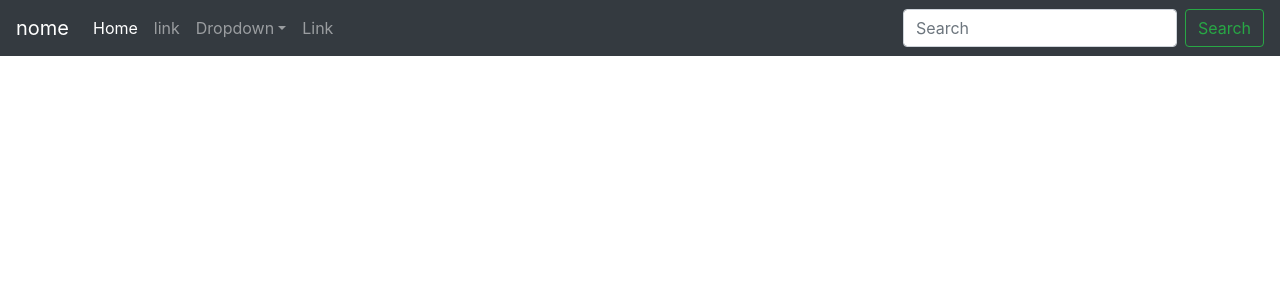
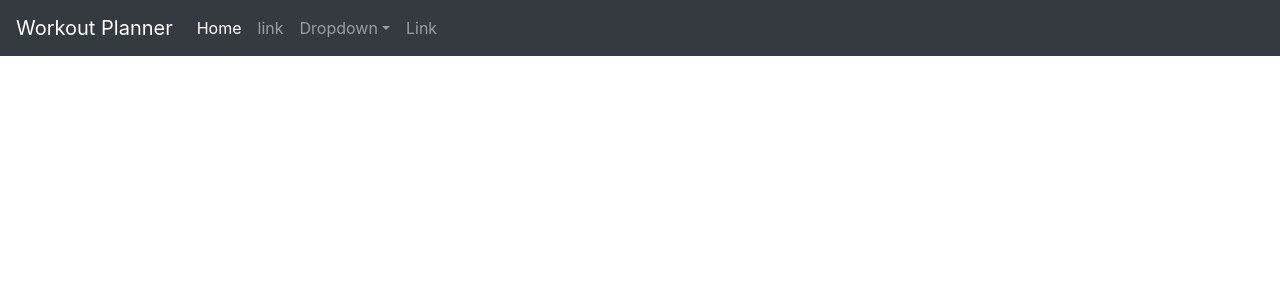
Before and after one commit to gaofeng-yin/web_app, a React (Create React App) app: page / in a window 1280 px wide. Shown: the top 300 px of the page. Built offline with nearby package versions, Linux system fonts and the light colour scheme.

Commit message:
removed search bar

```diff
--- a/src/Components/Navbar/Navbar.js
+++ b/src/Components/Navbar/Navbar.js
@@ -3,7 +3,7 @@
 const Navbar = () => {
     return (
         <nav className="navbar navbar-expand-lg navbar-dark bg-dark">
-  <a className="navbar-brand" href="#">nome</a>
+  <a className="navbar-brand" href="#">Workout Planner</a>
   <button className="navbar-toggler" type="button" data-toggle="collapse" data-target="#navbarSupportedContent" aria-controls="navbarSupportedContent" aria-expanded="false" aria-label="Toggle navigation">
     <span className="navbar-toggler-icon"></span>
   </button>
@@ -31,10 +31,7 @@
         <a className="nav-link" href="#">Link</a>
       </li>
     </ul>
-    <form className="form-inline my-2 my-lg-0">
-      <input className="form-control mr-sm-2" type="search" placeholder="Search" aria-label="Search"/>
-      <button className="btn btn-outline-success my-2 my-sm-0" type="submit">Search</button>
-    </form>
+
   </div>
 </nav>
     )
```
